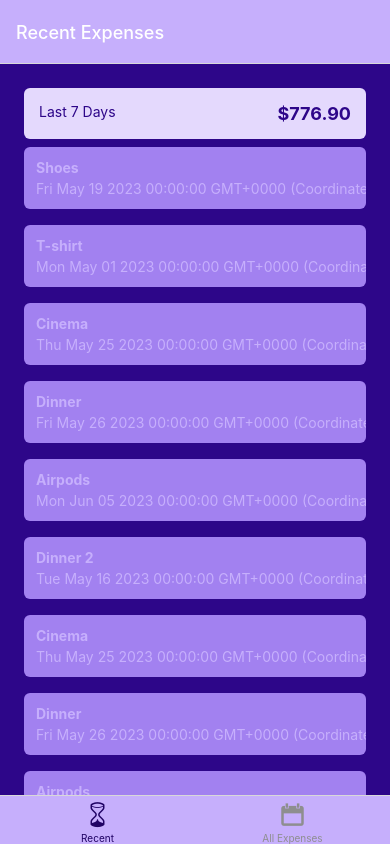
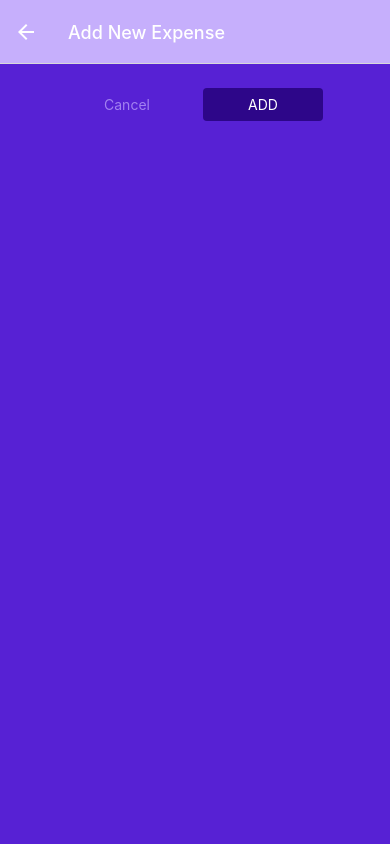
Before and after one commit to Abril-VS/expenseTrackingApp, a React Native app: screen /ManageExpense in a window 390 px wide. Built offline with nearby package versions, Linux system fonts and the light colour scheme.

Commit message:
adding states and navigation

```diff
--- a/App.js
+++ b/App.js
@@ -8,18 +8,31 @@ import ManageExpense from './screens/ManageExpense';
 import RecentExpenses from './screens/RecentExpenses';
 import AllExpenses from './screens/AllExpenses';
 import { GlobalStyles } from './constants/styles';
+import IconButton from './UI componets/iconButton';
+import ExpensesContextProvider from './store/expenses-context';
+
 const Stack = createNativeStackNavigator();
 const BottomTabs = createBottomTabNavigator();
 
 function ExpensesOverview(){
   return (
-  <BottomTabs.Navigator screenOptions={{
+    <BottomTabs.Navigator
+      screenOptions =  { ({ navigation }) => ({
         headerStyle: {backgroundColor: GlobalStyles.colors.primary100},
         headerTintColor: 'white',
         tabBarStyle: {backgroundColor: GlobalStyles.colors.primary100},
-    tabBarActiveTintColor: GlobalStyles.colors.primary800
-  }}>
-
+        tabBarActiveTintColor: GlobalStyles.colors.primary800,
+        headerRight: ({tintColor}) => (
+          <IconButton
+            name="add"
+            size={24} color={tintColor}
+            onPress={()=> {
+              navigation.navigate("ManageExpense");
+            }}
+          />
+        ),
+      })
+    }>
       <BottomTabs.Screen
         name='Recent Expenses'
         component={RecentExpenses}
@@ -46,12 +59,25 @@ export default function App() {
   return (
       <>
         <StatusBar style="auto" />
+        <ExpensesContextProvider>
         <NavigationContainer>
-          <Stack.Navigator>
-            <Stack.Screen name="Expenses Overview" component={ExpensesOverview} options={{ headerShown: false }}/>
-            <Stack.Screen name='Manage Expense' component={ManageExpense}  />
+          <Stack.Navigator screenOptions={{
+            headerStyle: { backgroundColor: GlobalStyles.colors.primary100},
+            headerTintColor: "white"
+          }}>
+            <Stack.Screen name="Expenses Overview"
+              component={ExpensesOverview}
+              options={{ headerShown: false }}/>
+
+            <Stack.Screen name='ManageExpense'
+              component={ManageExpense}
+              options={{
+                presentation: 'modal'
+              }} />
           </Stack.Navigator>
         </NavigationContainer>
+        </ExpensesContextProvider>
+
 
       </>
   );
--- /dev/null
+++ b/UI componets/Button.js
@@ -0,0 +1,48 @@
+import { Pressable, View, StyleSheet, Text} from "react-native";
+import { GlobalStyles } from "../constants/styles";
+
+function ButtonP({children, onPress, mode, style}){
+
+    return(
+        <View style={style}>
+            <Pressable onPress={onPress} style={({pressed}) => pressed && styles.pressed}>
+                <View style={[styles.button, mode === 'flat' && styles.flat ]}>
+                    <Text style={[styles.buttonText, mode === 'flat' && styles.flatText]}>
+                        {children}
+                    </Text>
+                </View>
+            </Pressable>
+        </View>
+    );
+
+
+}
+
+export default ButtonP;
+
+const styles = StyleSheet.create({
+    button: {
+        borderRadius: 4,
+        padding: 8,
+        backgroundColor: GlobalStyles.colors.primary700
+    },
+
+    flat: {
+        backgroundColor: "transparent"
+    },
+
+    buttonText: {
+        color: "white",
+        textAlign: 'center'
+    },
+
+    flatText: {
+        color: GlobalStyles.colors.primary200
+    },
+
+    pressed: {
+        opacity: 0.75,
+        backgroundColor: GlobalStyles.colors.primary100,
+        borderRadius: 4
+    }
+})
--- /dev/null
+++ b/UI componets/iconButton.js
@@ -0,0 +1,33 @@
+import { Pressable, View, StyleSheet } from "react-native";
+import { Ionicons } from '@expo/vector-icons'
+
+
+function IconButton({name, size, color, onPress}){
+    return(
+        <Pressable onPress={onPress} style={({pressed}) => pressed && styles.pressed}>
+            <View style={styles.buttonContainer}>
+                <Ionicons name={name} size={size} color={color} />
+            </View>
+
+
+        </Pressable>
+
+    );
+
+}
+
+export default IconButton;
+
+const styles = StyleSheet.create({
+    buttonContainer: {
+        padding: 6,
+        borderRadius:24,
+        marginHorizontal: 10,
+        marginTop: 2,
+        fontWeight: 'bold'
+
+    },
+    pressed: {
+        opacity: 0.75
+    }
+});
--- a/components/ExpensesOutput/ExpenseItem.js
+++ b/components/ExpensesOutput/ExpenseItem.js
@@ -1,19 +1,33 @@
 import { Pressable, View, Text} from "react-native";
+import { useNavigation } from "@react-navigation/native";
 import { GlobalStyles } from "../../constants/styles";
 import { StyleSheet } from "react-native";
+import {formatingDate} from "../../util/date";
 
-function ExpenseItem({description, date, amount}){
+
+
+
+function ExpenseItem({description, date, amount, id}){
+    const navigation = useNavigation();
+    function expebsePressHandler(){
+        navigation.navigate("ManageExpense", {
+            expenseId: id
+        });
+    }
     return(
-    <Pressable>
+    <Pressable
+        onPress={expebsePressHandler}
+        style={({pressed}) => pressed && styles.pressed}
+    >
         <View style={styles.container}>
             <View>
                 <Text style={[styles.textBase, styles.header]}>{description}</Text>
-                <Text style={styles.textBase}>{date.toString()}</Text>
+                <Text style={styles.textBase}>{formatingDate(date)}</Text>
             </View>
 
             <View style={styles.amountContainer}>
                 <Text style={styles.amount}>
-                    {amount.toString()}
+                    {amount.toFixed(2)}
                 </Text>
             </View>
         </View>
@@ -24,6 +38,10 @@ function ExpenseItem({description, date, amount}){
 export default ExpenseItem;
 
 const styles = StyleSheet.create({
+    pressed:{
+        opacity: 0.75
+    },
+
     container: {
         padding: 12,
         marginVertical: 8,
@@ -54,7 +72,8 @@ const styles = StyleSheet.create({
         backgroundColor: 'white',
         justifyContent: 'center',
         alignItems: "center",
-        borderRadius: 5
+        borderRadius: 5,
+        minWidth: "25%"
     },
 
     amount: {
--- a/components/ExpensesOutput/ExpensesOutput.js
+++ b/components/ExpensesOutput/ExpensesOutput.js
@@ -32,7 +32,7 @@ const DUMMY_EXPENSES = [
     {
         id: "5e",
         description: "Airpods",
-        amount: 199.99,
+        amount: 199.993,
         date: new Date('2023-06-05')
     },
     {
@@ -44,7 +44,7 @@ const DUMMY_EXPENSES = [
     {
         id: "7e",
         description: "Cinema",
-        amount: 10.99,
+        amount: 10.099,
         date: new Date('2023-05-25')
     },
     {
--- a/screens/ManageExpense.js
+++ b/screens/ManageExpense.js
@@ -1,8 +1,83 @@
-import { Text} from 'react-native';
+import {  View, StyleSheet} from 'react-native';
+import { useLayoutEffect  } from 'react';
+import IconButton from '../UI componets/iconButton';
+import { GlobalStyles } from '../constants/styles';
+import  ButtonP  from '../UI componets/Button'
 
-function ManageExpense(){
-    return <Text>Manage Expense Page</Text>
+function ManageExpense({route, navigation}){
+    console.log(navigation)
+    const editedExpenseId = route.params?.expenseId;
+    const isEdited = !!editedExpenseId;
+
+    useLayoutEffect(() => {
+        navigation.setOptions({
+            title: isEdited? "Editing Expense" : "Add New Expense"
+        })
+
+    }, [navigation, isEdited]);
+
+    function deleteExpenseHandler(){
+        navigation.goBack();
+
+    }
+
+    function cancelHandler(){
+        navigation.goBack();
+
+    }
+    function saveExpense(){
+        navigation.goBack();
+
+    }
+    return (
+        <View style={styles.container}>
+            <View style={styles.buttonsContainer}>
+                <ButtonP style={styles.button} mode='flat' onPress={cancelHandler} >Cancel</ButtonP>
+                <ButtonP style={styles.button}  onPress={saveExpense} >{isEdited ? "UPDATE" : "ADD"}</ButtonP>
+
+
+
+            </View>
+
+
+            {isEdited && <View style={styles.deleteContainer}>
+                    <IconButton name="trash" color={GlobalStyles.colors.error500} size={36} onPress={deleteExpenseHandler}/>
+                </View>}
+
+
+        </View>
+
+    );
 
 }
 
 export default ManageExpense;
+
+const styles = StyleSheet.create({
+    container: {
+        flex: 1,
+        padding: 24,
+        backgroundColor: GlobalStyles.colors.primary400,
+
+    },
+
+    deleteContainer: {
+        marginTop: 6,
+        padding: 15,
+        borderTopWidth: 2,
+        borderTopColor: GlobalStyles.colors.primary200,
+        alignItems: 'center'
+    },
+
+    buttonsContainer: {
+        flexDirection:'row',
+        justifyContent: 'center',
+        alignItems: 'center'
+    },
+
+    button: {
+        minWidth: 120,
+        marginHorizontal: 8
+    }
+
+})
--- /dev/null
+++ b/store/expenses-context.js
@@ -0,0 +1,122 @@
+import { createContext, useReducer } from "react";
+
+const DUMMY_EXPENSES = [
+    {
+        id: "1e",
+        description: "Shoes",
+        amount: 60.99,
+        date: new Date('2023-05-19')
+    },
+    {
+        id: "2e",
+        description: "T-shirt",
+        amount: 9.99,
+        date: new Date('2023-05-01')
+    },
+    {
+        id: "3e",
+        description: "Cinema",
+        amount: 10.99,
+        date: new Date('2023-05-25')
+    },
+    {
+        id: "4e",
+        description: "Dinner",
+        amount: 60.99,
+        date: new Date('2023-05-26')
+    },
+    {
+        id: "5e",
+        description: "Airpods",
+        amount: 199.993,
+        date: new Date('2023-06-05')
+    },
+    {
+        id: "6e",
+        description: "Dinner 2",
+        amount: 80.99,
+        date: new Date('2023-05-16')
+    },
+    {
+        id: "7e",
+        description: "Cinema",
+        amount: 10.099,
+        date: new Date('2023-05-25')
+    },
+    {
+        id: "8e",
+        description: "Dinner",
+        amount: 60.99,
+        date: new Date('2023-05-26')
+    },
+    {
+        id: "9e",
+        description: "Airpods",
+        amount: 199.99,
+        date: new Date('2023-06-05')
+    },
+    {
+        id: "10e",
+        description: "Dinner 2",
+        amount: 80.99,
+        date: new Date('2023-05-16')
+    }
+];
+
+export const ExpensesContext = createContext({
+    expenses: [],
+    addExpense: (description, amount, date) => {},
+    delectExpense: (id) => {},
+    updateExpense: (id, description, amount, date) => {}
+
+
+});
+
+function expensesReducer(state, action){
+    switch(action.type){
+        case "add":
+            const id = new Date().toString() + Math.random().toString();
+            return [{...action.data, id: id}, ...state]
+        case "delete":
+            return state.filter((expense) => expense.id !== action.payload)
+        case "update":
+            const updatableExpenseIndex = state.findIndex(
+                (expenses) => { expenses.id === action.payload.id});
+            const updatableExpense = state[updatableExpenseIndex];
+            const updatedItem = {...updateExpense, ...action.payload.data}
+            const updatedExpenses = [...state];
+            updatedExpenses[updatableExpenseIndex] = updatedItem;
+            return updatedExpenses;
+        default:
+            return state;
+    }
+}
+
+function ExpensesContextProvider({children}){
+    const  [expensesState, dispatch] = useReducer(expensesReducer, DUMMY_EXPENSES);
+
+    function addExpense({data}){
+        dispatch({type: "add", payload: data});
+    }
+
+    function deteleExpense({id}){
+        dispatch({type: "delete", payload: id})
+    }
+
+    function updateExpense(id, data){
+        dispatch({type: "update", payload: {id: id, data: data}})
+    }
+
+    const value ={
+        expenses: expensesState,
+        addExpense: addExpense,
+        updateExpense: updateExpense,
+        deteleExpense: deteleExpense
+    };
+
+    return(<ExpensesContext.Provider value = {value}>
+        {children}
+        </ExpensesContext.Provider>);
+}
+
+export default ExpensesContextProvider;
--- /dev/null
+++ b/util/date.js
@@ -0,0 +1,3 @@
+export function formatingDate(date){
+    return `${date.getFullYear()}- ${date.getMonth()+1}-${date.getDate()}`
+}
```
Lines whose indentation alone changed are shown as unchanged.
